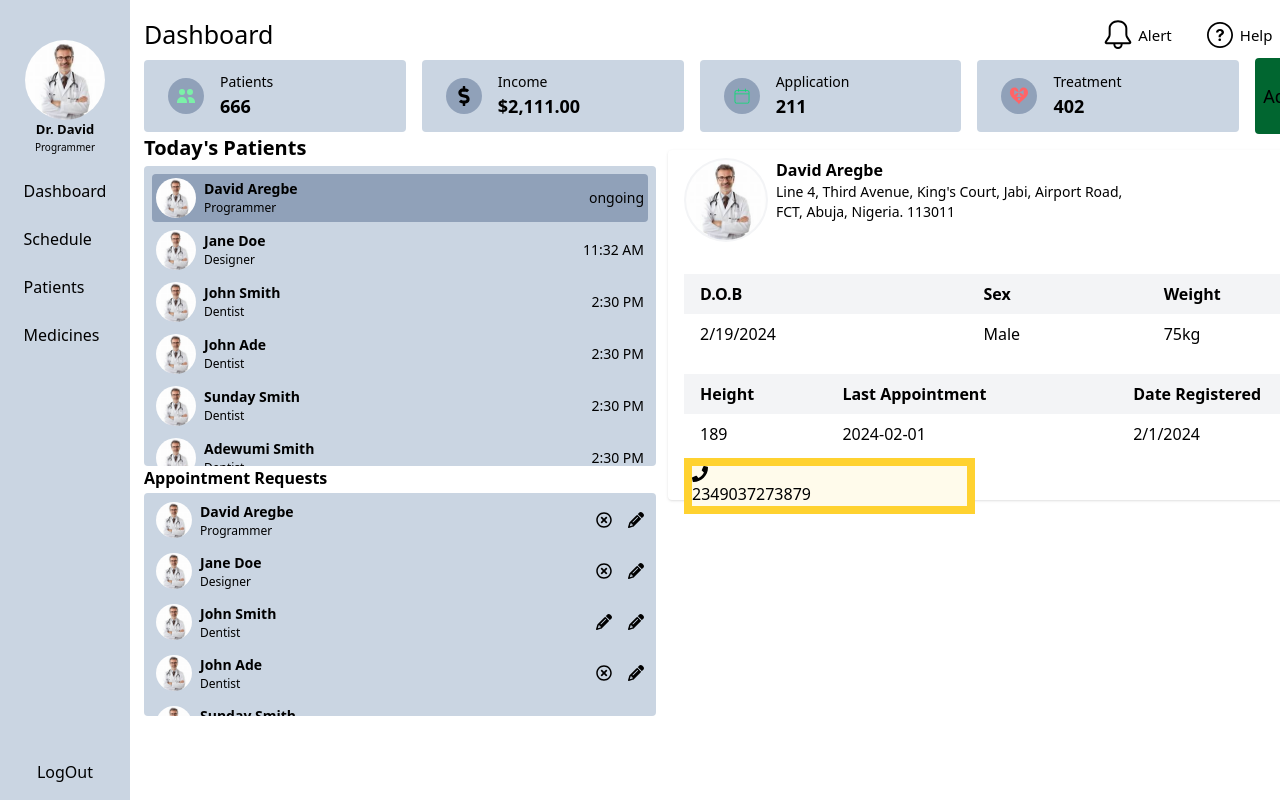
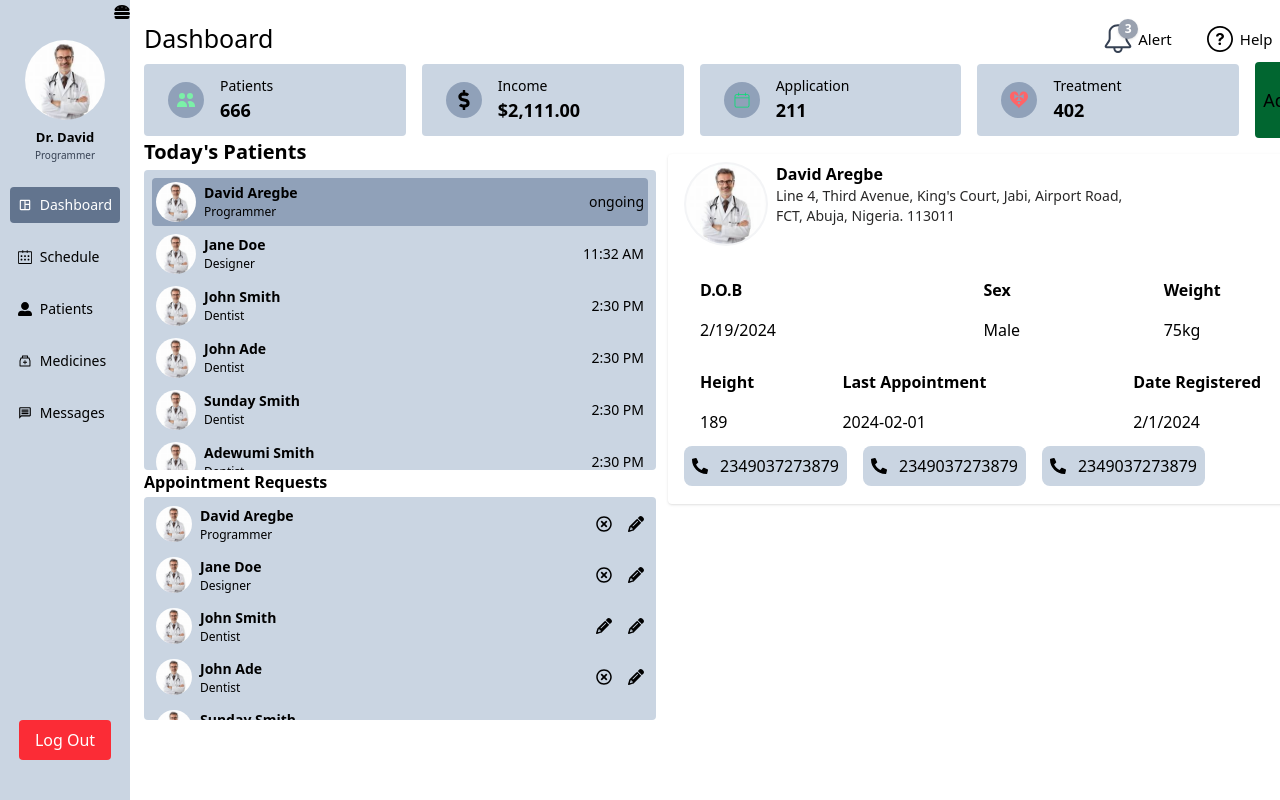
Before and after one commit to mankind4dev/erm-app, a React (Vite) app: page /sme-dashboard in a window 1280 px wide. Shown: the top 800 px of the page. Built offline with nearby package versions, Linux system fonts and the light colour scheme.

Commit message:
fix the dashboard

```diff
--- /dev/null
+++ b/src/hooks/useMediaQuery.ts
@@ -0,0 +1,19 @@
+import { useState, useEffect } from "react";
+
+const useMediaQuery = (query: string) => {
+  const [matches, setMatches] = useState(false);
+
+  useEffect(() => {
+    const media = window.matchMedia(query);
+    if (media.matches !== matches) {
+      setMatches(media.matches);
+    }
+    const listener = () => setMatches(media.matches);
+    window.addEventListener("resize", listener);
+    return () => window.removeEventListener("resize", listener);
+  }, [matches, query]);
+
+  return matches;
+};
+
+export default useMediaQuery;
--- a/src/scene/dashboardCompo/DashboardHeader.tsx
+++ b/src/scene/dashboardCompo/DashboardHeader.tsx
@@ -8,19 +8,27 @@ type Props = {};
 const DashboardHeader = (props: Props) => {
   return (
     <>
-      <div className="flex justify-between items-center mb-1">
+      <div className="flex justify-between items-center my-1">
         <h1 className="text-[25px]">Dashboard</h1>
         <div className="flex space-x-8 items-center">
-          <div className="flex items-center space-x-1">
-            <GoBell className="w-8 h-8"/>
+          <div className="flex relative items-center space-x-1">
+            <div className="relative">
+              <GoBell
+                className="w-8 h-8 text-gray-700"
+                aria-label="Notifications"
+              />
+              <span className="absolute -top-1 -right-1 bg-gray-400 text-white text-xs font-bold rounded-full w-5 h-5 p-1 flex items-center justify-center shadow z-50">
+                3
+              </span>
+            </div>
             <p className="text-[15px]">Alert</p>
           </div>
           <div className="flex items-center space-x-1">
-            <IoIosHelpCircleOutline className="w-8 h-8"/>
+            <IoIosHelpCircleOutline className="w-8 h-8" />
             <p className="text-[15px]">Help</p>
           </div>
           <div className="flex items-center space-x-1">
-            <CiSettings className="w-8 h-8"/>
+            <CiSettings className="w-8 h-8" />
             <p className="text-[15px]">Settings</p>
           </div>
         </div>
--- a/src/scene/dashboardCompo/PatientsInfo.tsx
+++ b/src/scene/dashboardCompo/PatientsInfo.tsx
@@ -13,18 +13,18 @@ const PatientsInfo = ({ patient }: { patient: TodayTypes }) => {
               className="object-center w-20 h-20 rounded-full"
             />
           </div>
-          <div className="flex flex-col ">
+          <div className="flex flex-col">
             <p className="text-md font-semibold">{patient.name}</p>
             <div className="flex space-x-1">
-              <span className="text-sm w-4/6">
+              <span className="text-sm w-4/6 text-[#282727]">
                 {patient.address} {patient.zipCode}
               </span>
               <span className="text-sm"></span>
             </div>
           </div>
         </div>
-        <table className="table-auto w-full my-4">
-          <thead className="bg-gray-100">
+        <table className="table-auto w-full my-2">
+          <thead className="">
             <tr>
               <th className="px-4 py-2 text-left">D.O.B</th>
               <th className="px-4 py-2 text-left">Sex</th>
@@ -45,7 +45,7 @@ const PatientsInfo = ({ patient }: { patient: TodayTypes }) => {
         </table>
 
         <table className="table-auto w-full my-1">
-          <thead className="bg-gray-100">
+          <thead className="">
             <tr>
               <th className="px-4 py-2 text-left">Height</th>
               <th className="px-4 py-2 text-left">Last Appointment</th>
@@ -67,27 +67,21 @@ const PatientsInfo = ({ patient }: { patient: TodayTypes }) => {
           </tbody>
         </table>
 
-        <div className="w-5/12 items-center space-x-2 p-2 bg-amber-300">
-          <div className="bg-amber-50">
-            <FaPhone className="" />
+        <div className="  flex items-center space-x-4">
+          <div className="flex space-x-3 items-center p-2 rounded-lg  bg-slate-300">
+            <FaPhone className="rotate-90" />
+            <p className="">{patient.phoneNumber}</p>
+          </div>
+          <div className="flex space-x-3 items-center p-2 rounded-lg  bg-slate-300">
+            <FaPhone className="rotate-90" />
+            <p className="">{patient.phoneNumber}</p>
+          </div>
+          <div className="flex space-x-3 items-center p-2 rounded-lg  bg-slate-300">
+            <FaPhone className="rotate-90" />
             <p className="">{patient.phoneNumber}</p>
           </div>
         </div>
       </div>
-
-      {/* <div className="p-4 border rounded shadow-sm">
-      <img src={patient.image} alt={patient.name} className="w-32 h-32 rounded-full object-cover mb-4" />
-      <h2 className="text-xl font-bold">{patient.name}</h2>
-      <p><strong>Note:</strong> {patient.note}</p>
-      <p><strong>Sex:</strong> {patient.sext}</p>
-      <p><strong>Phone:</strong> {patient.phoneNumber}</p>
-      <p><strong>Height:</strong> {patient.height}</p>
-      <p><strong>Weight:</strong> {patient.weight}</p>
-      <p><strong>Date of Birth:</strong> {patient.dob?.toLocaleDateString()}</p>
-      <p><strong>Last Appointment:</strong> {patient.lastApoint}</p>
-      <p><strong>Registered:</strong> {patient.registerDate?.toLocaleDateString()}</p>
-      <p><strong>Time:</strong> {new Date(patient.time).toLocaleString()}</p>
-    </div> */}
     </>
   );
 };
--- a/src/scene/home/DashboardHome.tsx
+++ b/src/scene/home/DashboardHome.tsx
@@ -9,26 +9,30 @@ import { useEffect, useState } from "react";
 type Props = {};
 
 const DashboardLayout = (props: Props) => {
+  const [searchParams, setSearchParams] = useSearchParams();
+  const [activeTab, setActiveTab] = useState("dashboard");
   const [tab, setTab] = useState<string>(() => {
     return localStorage.getItem("activeTab") || "dashboard";
   });
 
   const handleClick = (tabName: string) => {
+    setSearchParams({tab: tabName})
+    setActiveTab(tabName);
+    localStorage.setItem("activeTab", tabName);
     setTab(tabName);
-    localStorage.setItem("activeTab", tabName);
   };
 
   useEffect(() => {
     const savedTab = localStorage.getItem("activeTab");
-    if (savedTab) {
-      setTab(savedTab);
+    if (!searchParams.get("tab") && savedTab) {
+      setActiveTab(savedTab);
     }
   }, []);
   return (
     <>
       <div className="flex w-full max-h-screen space-x-2">
         <div className="fixed overflow-hidden">
-          <Sidebar onTabClick={handleClick} />
+          <Sidebar activeTab={activeTab} onTabClick={handleClick} />
         </div>
         <div className="ml-36 py-4 pr-4 w-full">
           {tab === "dashboard" && <Dashboard />}
--- a/src/scene/home/Sidebar.tsx
+++ b/src/scene/home/Sidebar.tsx
@@ -1,27 +1,92 @@
+import { FaHamburger, FaPenAlt, FaUserAlt } from "react-icons/fa";
+import type { SidebarLink } from "../../types/types";
+import { useState } from "react";
+import useMediaQuery from "../../hooks/useMediaQuery";
+import { MdOutlineMessage, MdOutlineSpaceDashboard } from "react-icons/md";
+import { SlCalender } from "react-icons/sl";
+import { AiOutlineMedicineBox } from "react-icons/ai";
+
 type Props = {
   onTabClick: (tab: string) => void;
+  activeTab: string;
 };
 
-const Sidebar = ({ onTabClick }: Props) => {
+const sidebar: Array<SidebarLink> = [
+  {
+    name: "Dashboard",
+    link: "dashboard",
+    icon: <MdOutlineSpaceDashboard />,
+  },
+  {
+    name: "Schedule",
+    link: "schedule",
+    icon: <SlCalender />,
+  },
+  {
+    name: "Patients",
+    link: "patients",
+    icon: <FaUserAlt />,
+  },
+  {
+    name: "Medicines",
+    link: "medicines",
+    icon: <AiOutlineMedicineBox />,
+  },
+  {
+    name: "Messages",
+    link: "messages",
+    icon: <MdOutlineMessage />,
+  },
+];
+
+const Sidebar = ({ activeTab, onTabClick }: Props) => {
+  const [isMenuToggle, setIsMenuToggle] = useState<boolean>(false);
+  const smallSizeScreen = useMediaQuery("(max-width: 420px)");
   return (
-    <div className="flex flex-col justify-between items-center w-[130px] min-h-screen bg-slate-300 py-4 overflow-hidden">
-      <div className="flex flex-col space-y-">
-        <div className="flex flex-col items-center  my-6">
-          <img src="/src/assets/doc.jpeg" alt="doc-image"  className="rounded-full object-center w-20 h-20"/>
-          <p className="text-[13px] font-semibold">Dr. David</p>
-          <p className="text-[10px]">Programmer</p>
+    <>
+      <div className="flex "></div>
+      <div className="flex relative flex-col justify-between items-center w-[130px] min-h-screen bg-slate-300 py-4 overflow-hidden">
+        <div className="hidden lg:flex absolute right-0 top-1 cursor-pointer">
+          <FaHamburger className=""/>
         </div>
-        <div className="flex flex-col items-start space-y-6">
-        <button onClick={() => onTabClick("dashboard")}>Dashboard</button>
-        <button onClick={() => onTabClick("schedule")}>Schedule</button>
-        <button onClick={() => onTabClick("patients")}>Patients</button>
-        <button onClick={() => onTabClick("medicines")}>Medicines</button>
+        <div className="">
+          <div className="flex flex-col items-center my-6">
+            <img
+              src="/src/assets/doc.jpeg"
+              alt="doc-image"
+              className="rounded-full object-center w-20 h-20"
+            />
+            <p className="text-[13px] font-semibold mt-2">Dr. David</p>
+            <p className="text-[10px] text-gray-700">Programmer</p>
+          </div>
+
+          <div className="flex flex-col items-start w-full space-y-4">
+            {sidebar.map((item, index) => (
+              <button
+                key={index}
+                onClick={() => onTabClick(item.link)}
+                className={`flex items-center space-x-2 w-full p-2 rounded cursor-pointer transition-all
+                ${
+                  activeTab === item.link
+                    ? "bg-slate-500 text-white"
+                    : "hover:bg-slate-500"
+                }
+              `}
+              >
+                <span className="text-sm">{item.icon}</span>
+                <span className="text-sm font-medium">{item.name}</span>
+              </button>
+            ))}
+          </div>
+        </div>
+
+        <div className="mb-6">
+          <button className="px-4 py-2 bg-red-500 text-white rounded hover:bg-red-600 transition-all">
+            Log Out
+          </button>
         </div>
       </div>
-      <div className="flex">
-        <button>LogOut</button>
-      </div>
-    </div>
+    </>
   );
 };
 
```
Also changed, not shown: src/types/types.ts (+8 -2 lines).
